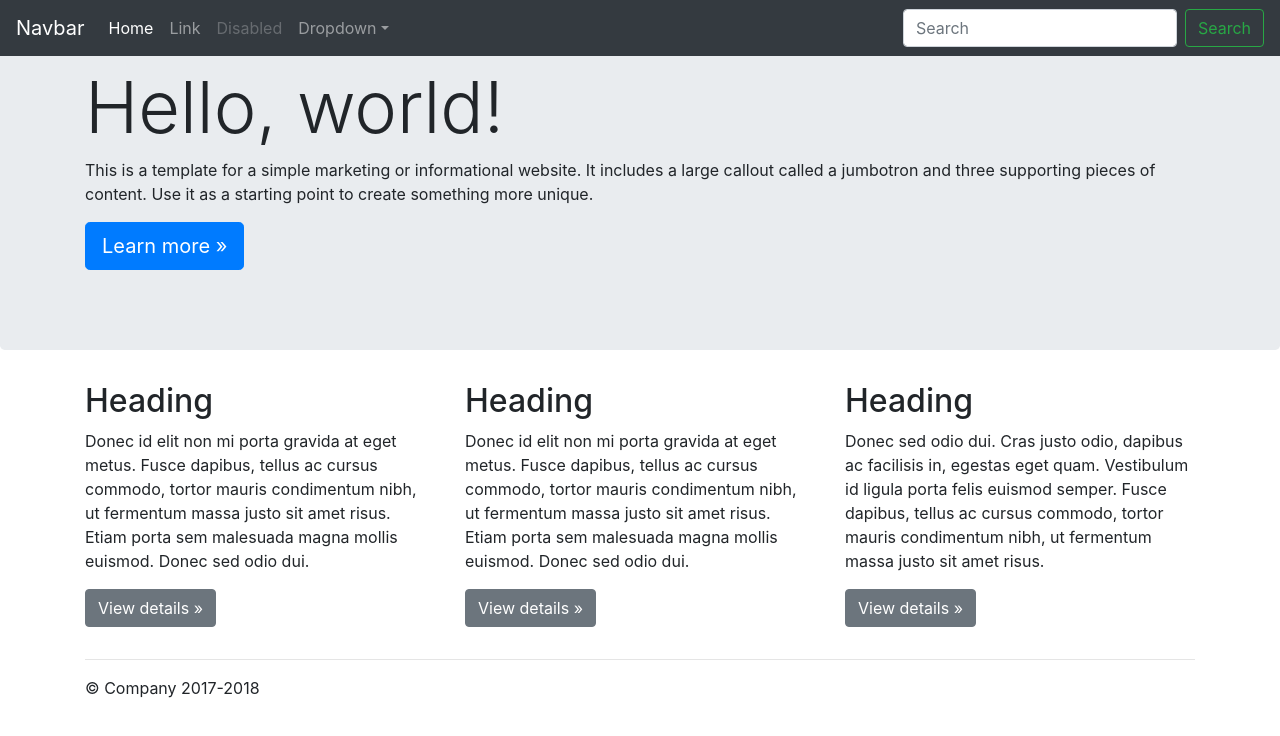
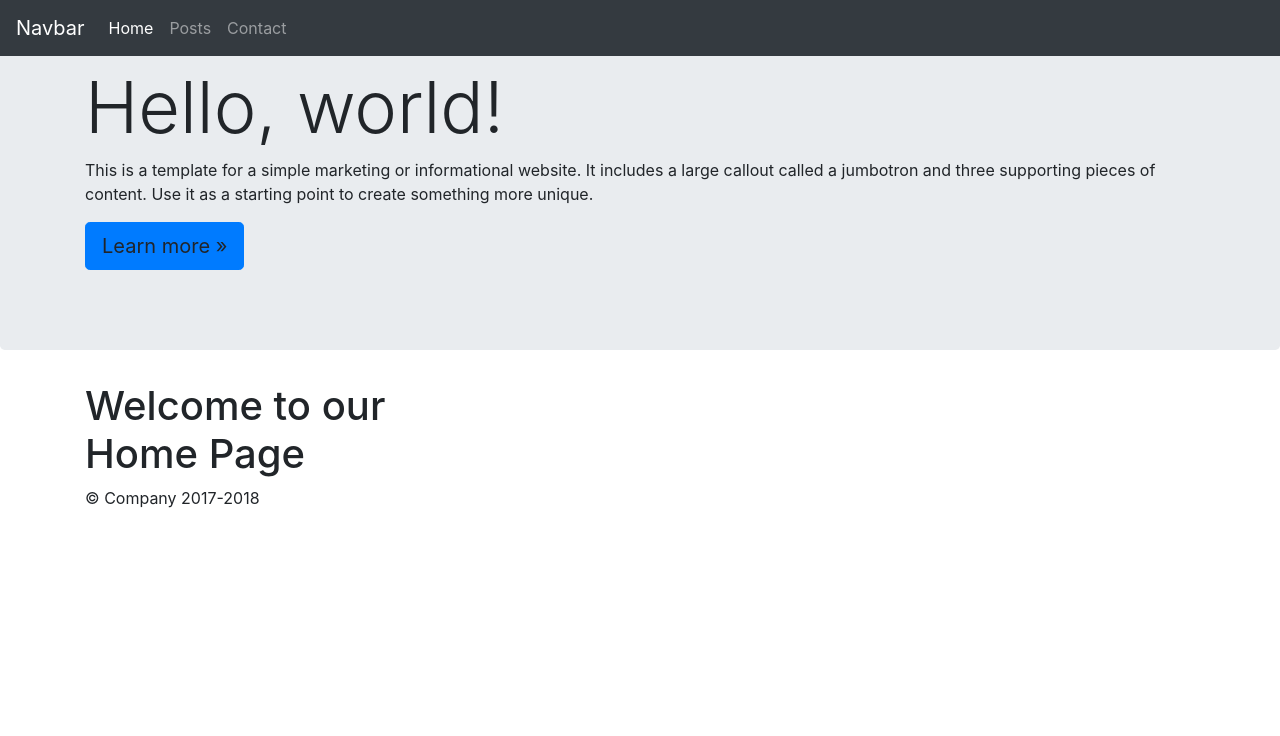
Before and after one commit to Serilian/ng-base-test-app, an Angular app: page / in a window 1280 px wide. Shown: the top 736 px of the page. Built offline with nearby package versions, Linux system fonts and the light colour scheme.

Commit message:
Adding home and post component and routes.

```diff
--- a/src/app/app.component.html
+++ b/src/app/app.component.html
@@ -7,40 +7,10 @@
     <div class="container">
       <h1 class="display-3">Hello, world!</h1>
       <p>This is a template for a simple marketing or informational website. It includes a large callout called a jumbotron and three supporting pieces of content. Use it as a starting point to create something more unique.</p>
-      <p><a class="btn btn-primary btn-lg" href="#" role="button">Learn more &raquo;</a></p>
+      <p><a class="btn btn-primary btn-lg"  role="button">Learn more &raquo;</a></p>
     </div>
   </div>
-
-  <div class="container">
-    <!-- Example row of columns -->
-    <div class="row">
-      <div class="col-md-4">
-        <h2>Heading</h2>
-        <p>Donec id elit non mi porta gravida at eget metus. Fusce dapibus, tellus ac cursus commodo, tortor mauris condimentum nibh, ut fermentum massa justo sit amet risus. Etiam porta sem malesuada magna mollis euismod. Donec sed odio dui. </p>
-        <p><a class="btn btn-secondary" href="#" role="button">View details &raquo;</a></p>
-      </div>
-      <div class="col-md-4">
-        <h2>Heading</h2>
-        <p>Donec id elit non mi porta gravida at eget metus. Fusce dapibus, tellus ac cursus commodo, tortor mauris condimentum nibh, ut fermentum massa justo sit amet risus. Etiam porta sem malesuada magna mollis euismod. Donec sed odio dui. </p>
-        <p><a class="btn btn-secondary" href="#" role="button">View details &raquo;</a></p>
-      </div>
-      <div class="col-md-4">
-        <h2>Heading</h2>
-        <p>Donec sed odio dui. Cras justo odio, dapibus ac facilisis in, egestas eget quam. Vestibulum id ligula porta felis euismod semper. Fusce dapibus, tellus ac cursus commodo, tortor mauris condimentum nibh, ut fermentum massa justo sit amet risus.</p>
-        <p><a class="btn btn-secondary" href="#" role="button">View details &raquo;</a></p>
-      </div>
-    </div>
-
-    <hr>
-
-  </div> <!-- /container -->
-
-</main>
-
+      <router-outlet></router-outlet>
 <footer class="container">
   <p>&copy; Company 2017-2018</p>
 </footer>
-
-<!-- Bootstrap core JavaScript
-================================================== -->
-<!-- Placed at the end of the document so the pages load faster -->
--- a/src/app/app.module.ts
+++ b/src/app/app.module.ts
@@ -5,12 +5,16 @@ import { NgModule } from '@angular/core';
 import { AppComponent } from './app.component';
 import {AppRoutingModule} from './app.routing.module';
 import { NavbarComponent } from './navbar/navbar.component';
+import { HomeComponent } from './home/home.component';
+import { PostsComponent } from './posts/posts.component';
 
 
 @NgModule({
   declarations: [
     AppComponent,
-    NavbarComponent
+    NavbarComponent,
+    HomeComponent,
+    PostsComponent
   ],
   imports: [
     BrowserModule,
--- /dev/null
+++ b/src/app/home/home.component.html
@@ -0,0 +1,8 @@
+
+<div class="container">
+  <div class="row">
+    <div class="col-md-4">
+      <h1>Welcome to our Home Page</h1>
+    </div>
+   </div>
+</div>
--- /dev/null
+++ b/src/app/home/home.component.ts
@@ -0,0 +1,15 @@
+import { Component, OnInit } from '@angular/core';
+
+@Component({
+  selector: 'app-home',
+  templateUrl: './home.component.html',
+  styleUrls: ['./home.component.css']
+})
+export class HomeComponent implements OnInit {
+
+  constructor() { }
+
+  ngOnInit() {
+  }
+
+}
--- a/src/app/navbar/navbar.component.html
+++ b/src/app/navbar/navbar.component.html
@@ -7,26 +7,18 @@
   <div class="collapse navbar-collapse" id="navbarsExampleDefault">
     <ul class="navbar-nav mr-auto">
       <li class="nav-item active">
-        <a class="nav-link" href="#">Home <span class="sr-only">(current)</span></a>
+        <a class="nav-link" routerLink="home" routerLinkActive="active">Home</a>
       </li>
       <li class="nav-item">
-        <a class="nav-link" href="#">Link</a>
+        <a class="nav-link"
+           routerLink="posts"
+          routerLinkActive="active"
+        >Posts</a>
       </li>
       <li class="nav-item">
-        <a class="nav-link disabled" href="#">Disabled</a>
-      </li>
-      <li class="nav-item dropdown">
-        <a class="nav-link dropdown-toggle" href="http://example.com" id="dropdown01" data-toggle="dropdown" aria-haspopup="true" aria-expanded="false">Dropdown</a>
-        <div class="dropdown-menu" aria-labelledby="dropdown01">
-          <a class="dropdown-item" href="#">Action</a>
-          <a class="dropdown-item" href="#">Another action</a>
-          <a class="dropdown-item" href="#">Something else here</a>
-        </div>
+        <a class="nav-link" >Contact</a>
       </li>
     </ul>
-    <form class="form-inline my-2 my-lg-0">
-      <input class="form-control mr-sm-2" type="text" placeholder="Search" aria-label="Search">
-      <button class="btn btn-outline-success my-2 my-sm-0" type="submit">Search</button>
-    </form>
+
   </div>
 </nav>
--- /dev/null
+++ b/src/app/posts/posts.component.html
@@ -0,0 +1,29 @@
+<div class="container">
+  <!-- Example row of columns -->
+  <div class="row">
+    <div class="col-md-4">
+      <h2>Heading</h2>
+      <p>Donec id elit non mi porta gravida at eget metus. Fusce dapibus, tellus ac cursus commodo, tortor mauris
+        condimentum nibh, ut fermentum massa justo sit amet risus. Etiam porta sem malesuada magna mollis euismod. Donec
+        sed odio dui. </p>
+      <p><a class="btn btn-secondary" href="#" role="button">View details &raquo;</a></p>
+    </div>
+    <div class="col-md-4">
+      <h2>Heading</h2>
+      <p>Donec id elit non mi porta gravida at eget metus. Fusce dapibus, tellus ac cursus commodo, tortor mauris
+        condimentum nibh, ut fermentum massa justo sit amet risus. Etiam porta sem malesuada magna mollis euismod. Donec
+        sed odio dui. </p>
+      <p><a class="btn btn-secondary" href="#" role="button">View details &raquo;</a></p>
+    </div>
+    <div class="col-md-4">
+      <h2>Heading</h2>
+      <p>Donec sed odio dui. Cras justo odio, dapibus ac facilisis in, egestas eget quam. Vestibulum id ligula porta
+        felis euismod semper. Fusce dapibus, tellus ac cursus commodo, tortor mauris condimentum nibh, ut fermentum
+        massa justo sit amet risus.</p>
+      <p><a class="btn btn-secondary" href="#" role="button">View details &raquo;</a></p>
+    </div>
+  </div>
+
+  <hr>
+
+</div> <!-- /container -->
--- /dev/null
+++ b/src/app/posts/posts.component.ts
@@ -0,0 +1,15 @@
+import { Component, OnInit } from '@angular/core';
+
+@Component({
+  selector: 'app-posts',
+  templateUrl: './posts.component.html',
+  styleUrls: ['./posts.component.css']
+})
+export class PostsComponent implements OnInit {
+
+  constructor() { }
+
+  ngOnInit() {
+  }
+
+}
```
Also changed, not shown: src/app/app.routing.module.ts (+5 -2 lines), src/app/home/home.component.css (added), src/app/posts/posts.component.css (added), 1 other file (tests, documents, lock files or other folders).
